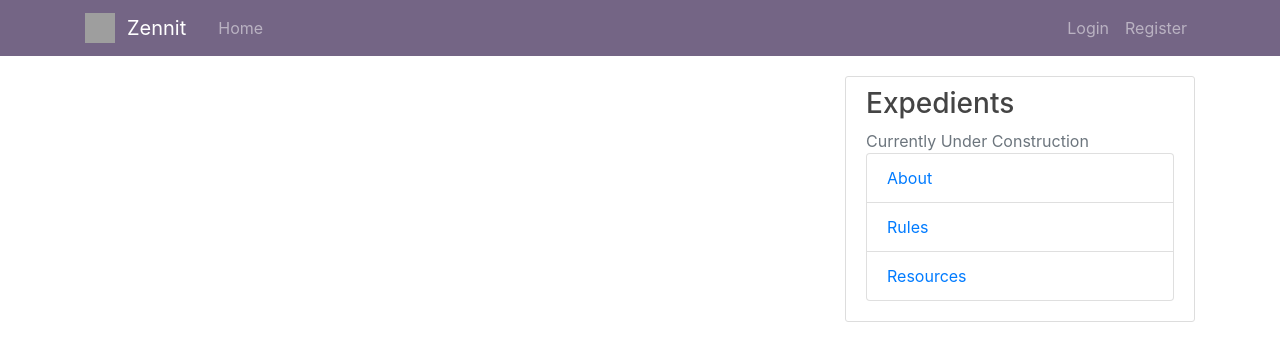
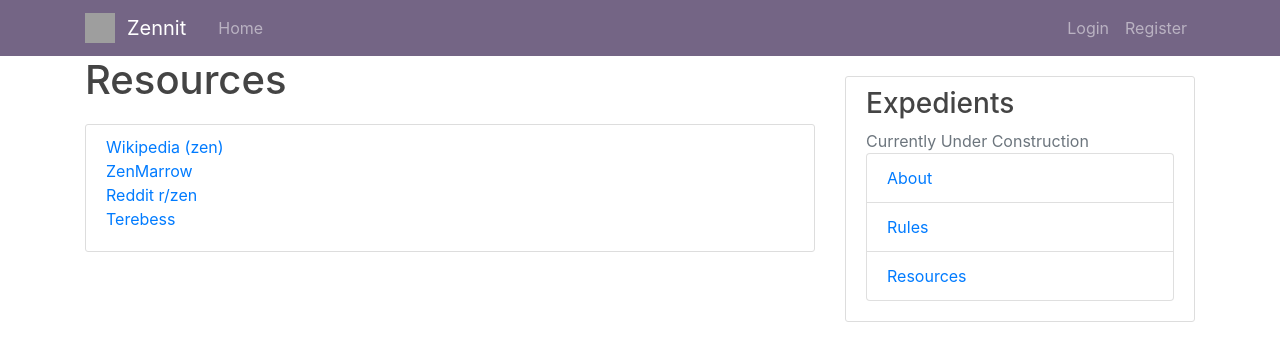
Before and after one commit to royalsaltmerchant/zennit, a React (Create React App) app in the folder frontend/: page /resources in a window 1280 px wide. Shown: the top 360 px of the page. Built offline with nearby package versions, Linux system fonts and the light colour scheme; grey boxes are pictures that could not be loaded.

Commit message:
basic resources outline

```diff
--- a/frontend/src/App.js
+++ b/frontend/src/App.js
@@ -24,6 +24,7 @@ import UpdatePost from './components/updatePost.js'
 import ForgotPassword from './components/forgotPassword.js'
 import ResetPassword from './components/resetPassword.js'
 import Rules from './components/rules.js'
+import Resources from './components/resources.js'
 
 import './main.css'
 
@@ -117,6 +118,9 @@ function App() {
                     <Route path="/rules">
                       <Rules />
                     </Route>
+                    <Route path="/resources">
+                      <Resources />
+                    </Route>
                     <Route path="/account">
                       <Account />
                     </Route>
--- /dev/null
+++ b/frontend/src/components/resources.js
@@ -0,0 +1,21 @@
+import React, { Component } from 'react'
+import '../main.css'
+
+export default class Resources extends Component {
+  render() {
+    return (
+      <div>
+        <h1>Resources</h1>
+        <div className="content-section">
+          <a href="https://en.wikipedia.org/wiki/Zen">Wikipedia (zen)</a>
+          <br />
+          <a href="https://zenmarrow.com/">ZenMarrow</a>
+          <br />
+          <a href="https://www.reddit.com/r/zen/">Reddit r/zen</a>
+          <br />
+          <a href="https://terebess.hu/zen/index.html">Terebess</a>
+        </div>
+      </div>
+    )
+  }
+}
--- a/frontend/src/components/rules.js
+++ b/frontend/src/components/rules.js
@@ -1,7 +1,7 @@
 import React, { Component } from 'react'
 import '../main.css'
 
-export default class About extends Component {
+export default class Rules extends Component {
   render() {
     return (
       <div>
```
Also changed, not shown: 11 other files (tests, documents, lock files or other folders).
